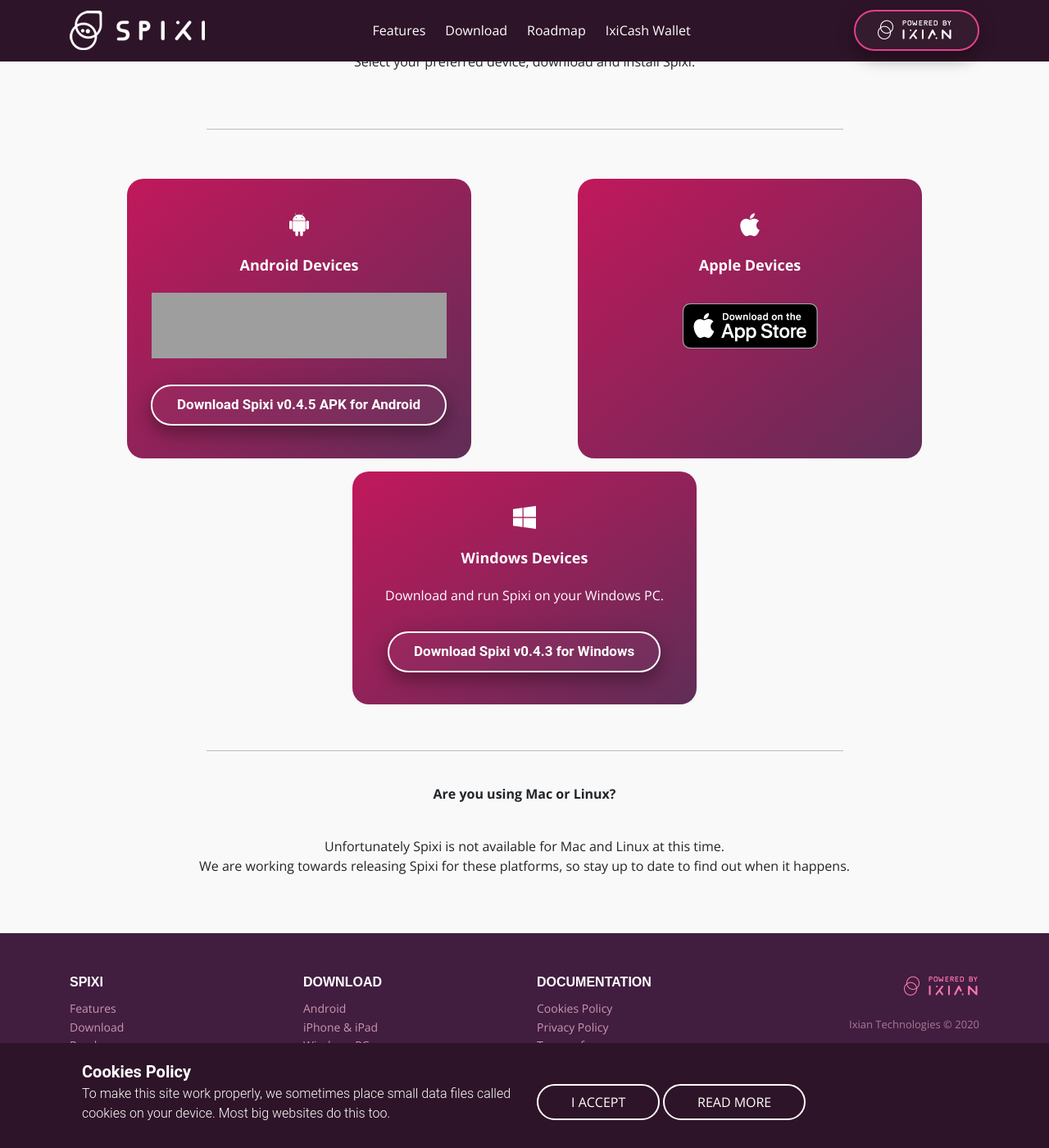
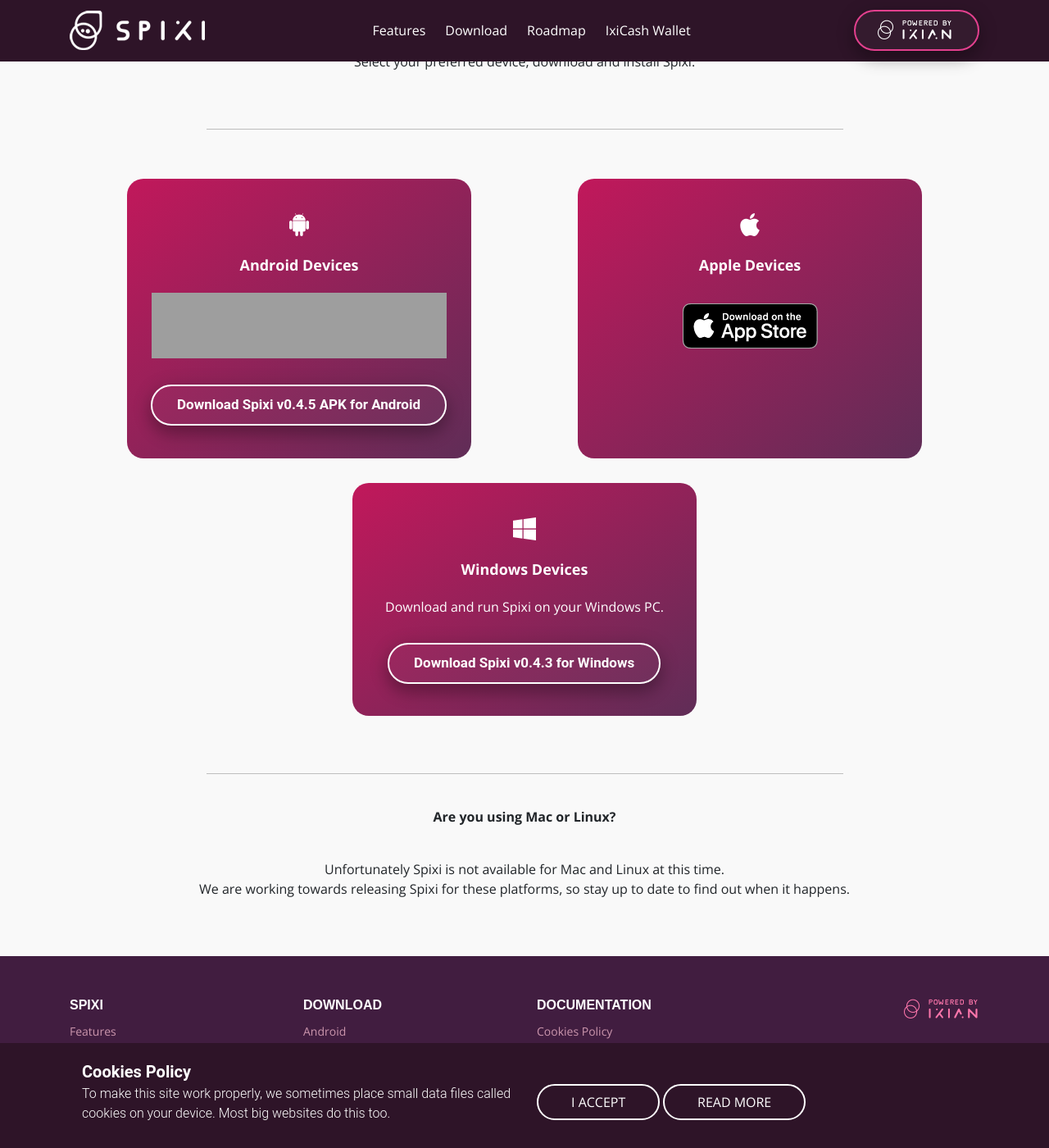
Before and after one commit to ProjectIxian/Spixi-website, a Jekyll site: the page built from download.md, in a window 1280 px wide and 1400 px high, scrolled down 258 px. Shown: the whole window at 82% size. Built offline with Jekyll 4.4.1, drawn with Linux system fonts in a browser that asks for light colours; nearby versions of some CDN libraries; before the commit the page ends 1630 px from its top, so only the background shows below that; grey boxes are pictures that could not be loaded.

Commit message:
- increased margin-bottom

```diff
--- a/assets/css/styles.css
+++ b/assets/css/styles.css
@@ -451,7 +451,7 @@
     background-image: linear-gradient(to bottom right, #c1185b, #602d57);
     margin-left: auto;
     margin-right: auto;
-    margin-bottom: 20px;
+    margin-bottom: 30px !important;
     max-width: 420px;
     border-radius: 20px;
 }
```
